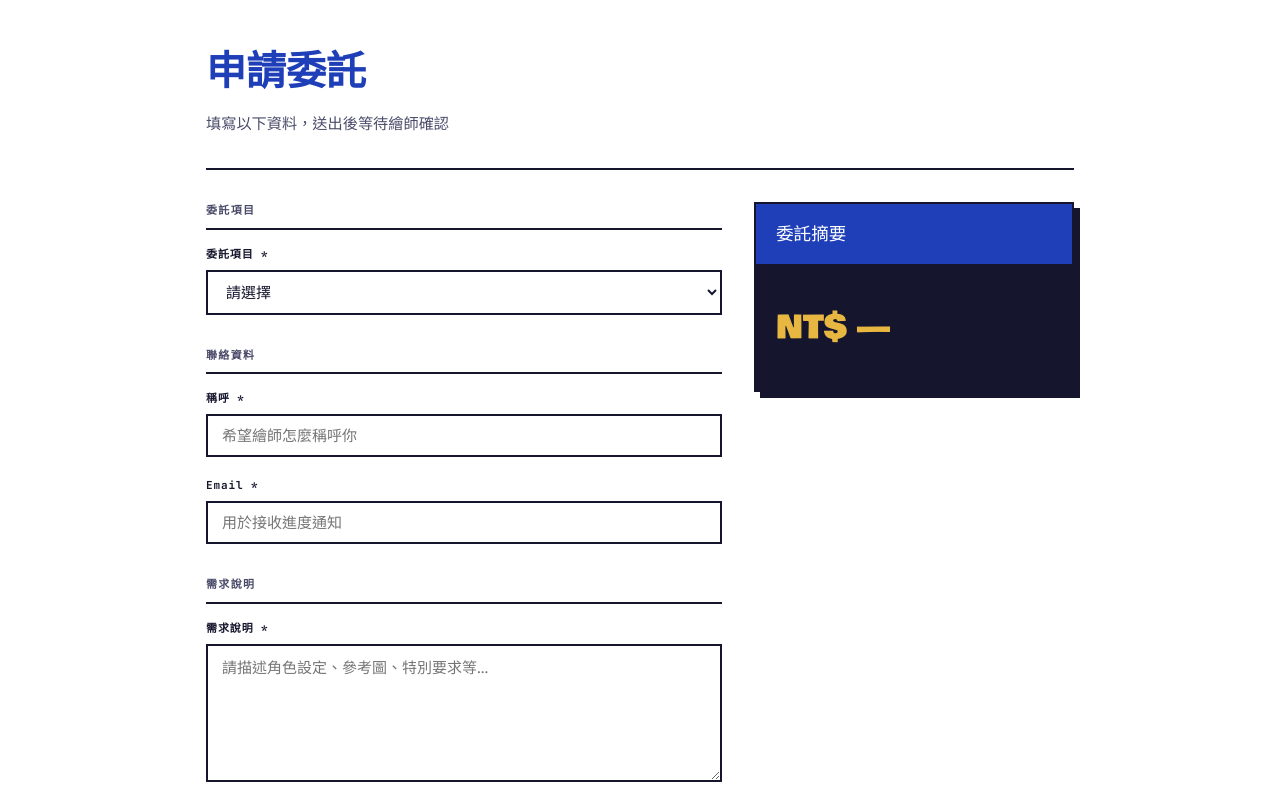
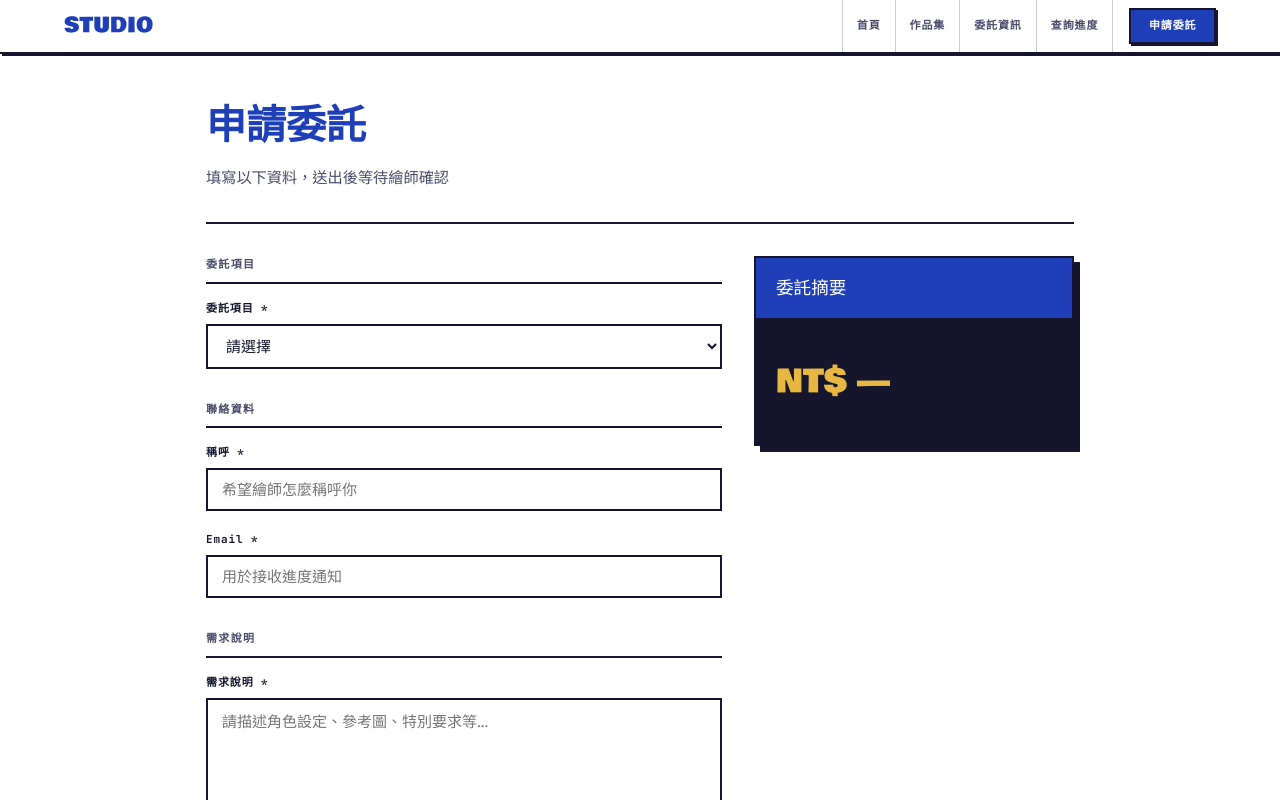
Before and after one commit to LAI-wen/commission-template, a SvelteKit app: page /apply in a window 1280 px wide. Shown: the top 800 px of the page. Built offline with nearby package versions, Linux system fonts and the light colour scheme.

Commit message:
feat: add sticky public navigation bar with ACS design

```diff
--- /dev/null
+++ b/src/lib/components/Nav.svelte
@@ -0,0 +1,186 @@
+<script lang="ts">
+  import { page } from "$app/state"
+
+  const links = [
+    { href: "/",          label: "首頁" },
+    { href: "/works",     label: "作品集" },
+    { href: "/commission",label: "委託資訊" },
+    { href: "/status",    label: "查詢進度" },
+  ]
+
+  function isActive(href: string) {
+    if (href === "/") return page.url.pathname === "/"
+    return page.url.pathname.startsWith(href)
+  }
+
+  let menuOpen = $state(false)
+</script>
+
+<nav class="nav">
+  <div class="nav-inner">
+    <a href="/" class="nav-logo">STUDIO</a>
+
+    <div class="nav-links" class:open={menuOpen}>
+      {#each links as link}
+        <a
+          href={link.href}
+          class="nav-link"
+          class:active={isActive(link.href)}
+          onclick={() => menuOpen = false}
+        >
+          {link.label}
+        </a>
+      {/each}
+      <a href="/commission" class="nav-cta" onclick={() => menuOpen = false}>申請委託</a>
+    </div>
+
+    <button
+      class="hamburger"
+      aria-label="開啟選單"
+      aria-expanded={menuOpen}
+      onclick={() => menuOpen = !menuOpen}
+    >
+      <span></span>
+      <span></span>
+      <span></span>
+    </button>
+  </div>
+</nav>
+
+{#if menuOpen}
+  <div class="menu-backdrop" onclick={() => menuOpen = false} role="presentation"></div>
+{/if}
+
+<style>
+  .nav {
+    position: sticky;
+    top: 0;
+    z-index: 100;
+    background: var(--white);
+    border-bottom: var(--border);
+    box-shadow: var(--shadow-sm);
+  }
+
+  .nav-inner {
+    max-width: 1200px;
+    margin: 0 auto;
+    padding: 0 1.5rem;
+    height: 52px;
+    display: flex;
+    align-items: center;
+    justify-content: space-between;
+  }
+
+  .nav-logo {
+    font-family: var(--font-display);
+    font-size: 1.3rem;
+    color: var(--blue);
+    text-decoration: none;
+    letter-spacing: 0.02em;
+    flex-shrink: 0;
+  }
+
+  .nav-links {
+    display: flex;
+    align-items: center;
+    gap: 0;
+  }
+
+  .nav-link {
+    padding: 0.45rem 0.875rem;
+    font-family: var(--font-mono);
+    font-size: 11px;
+    font-weight: 700;
+    letter-spacing: 0.08em;
+    color: var(--color-text-secondary);
+    text-decoration: none;
+    border-right: 1px solid var(--color-border-tertiary);
+    transition: color 0.1s, background 0.1s;
+    white-space: nowrap;
+    height: 52px;
+    display: flex;
+    align-items: center;
+  }
+  .nav-link:first-child { border-left: 1px solid var(--color-border-tertiary); }
+  .nav-link:hover { color: var(--blue); background: var(--color-background-secondary); }
+  .nav-link.active { color: var(--blue); font-weight: 700; background: var(--color-background-secondary); }
+
+  .nav-cta {
+    margin-left: 1rem;
+    padding: 0.45rem 1.1rem;
+    background: var(--blue);
+    color: var(--white);
+    border: var(--border);
+    box-shadow: var(--shadow-sm);
+    font-family: var(--font-mono);
+    font-size: 11px;
+    font-weight: 700;
+    letter-spacing: 0.08em;
+    text-decoration: none;
+    transition: transform 0.08s, box-shadow 0.08s;
+    white-space: nowrap;
+  }
+  .nav-cta:hover {
+    transform: translate(-1px, -1px);
+    box-shadow: var(--shadow-md);
+  }
+
+  .hamburger {
+    display: none;
+    flex-direction: column;
+    gap: 5px;
+    background: none;
+    border: none;
+    cursor: pointer;
+    padding: 4px;
+  }
+  .hamburger span {
+    display: block;
+    width: 22px;
+    height: 2px;
+    background: var(--ink);
+    transition: transform 0.15s;
+  }
+
+  .menu-backdrop {
+    position: fixed;
+    inset: 0;
+    z-index: 99;
+    background: rgba(21, 22, 45, 0.3);
+  }
+
+  @media (max-width: 640px) {
+    .hamburger { display: flex; }
+
+    .nav-links {
+      display: none;
+      position: absolute;
+      top: 52px;
+      left: 0;
+      right: 0;
+      background: var(--white);
+      border-bottom: var(--border);
+      box-shadow: var(--shadow-md);
+      flex-direction: column;
+      align-items: stretch;
+      z-index: 100;
+      gap: 0;
+    }
+    .nav-links.open { display: flex; }
+
+    .nav-link {
+      height: auto;
+      padding: 0.875rem 1.5rem;
+      border-right: none;
+      border-bottom: 1px solid var(--color-border-tertiary);
+      font-size: 13px;
+    }
+    .nav-link:first-child { border-left: none; }
+
+    .nav-cta {
+      margin: 0.75rem 1.5rem;
+      text-align: center;
+      display: block;
+    }
+  }
+</style>
--- a/src/routes/+layout.svelte
+++ b/src/routes/+layout.svelte
@@ -1,11 +1,20 @@
 <script lang="ts">
   import favicon from '$lib/assets/favicon.svg';
+  import Nav from '$lib/components/Nav.svelte';
+  import { page } from '$app/state';
+
   let { children } = $props();
+
+  const isPublic = $derived(!page.url.pathname.startsWith('/dashboard'))
 </script>
 
 <svelte:head>
   <link rel="icon" href={favicon} />
 </svelte:head>
+
+{#if isPublic}
+  <Nav />
+{/if}
 
 {@render children()}
 
```
